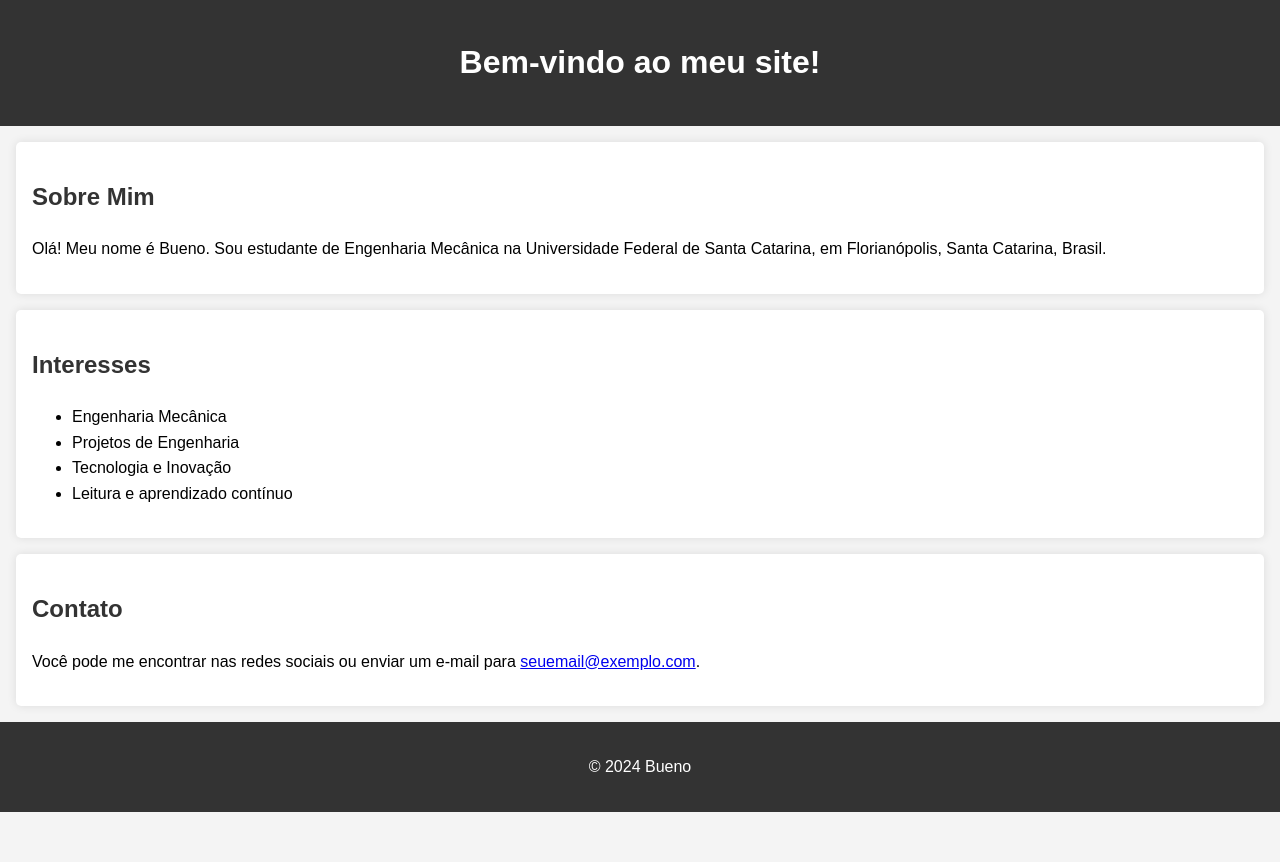
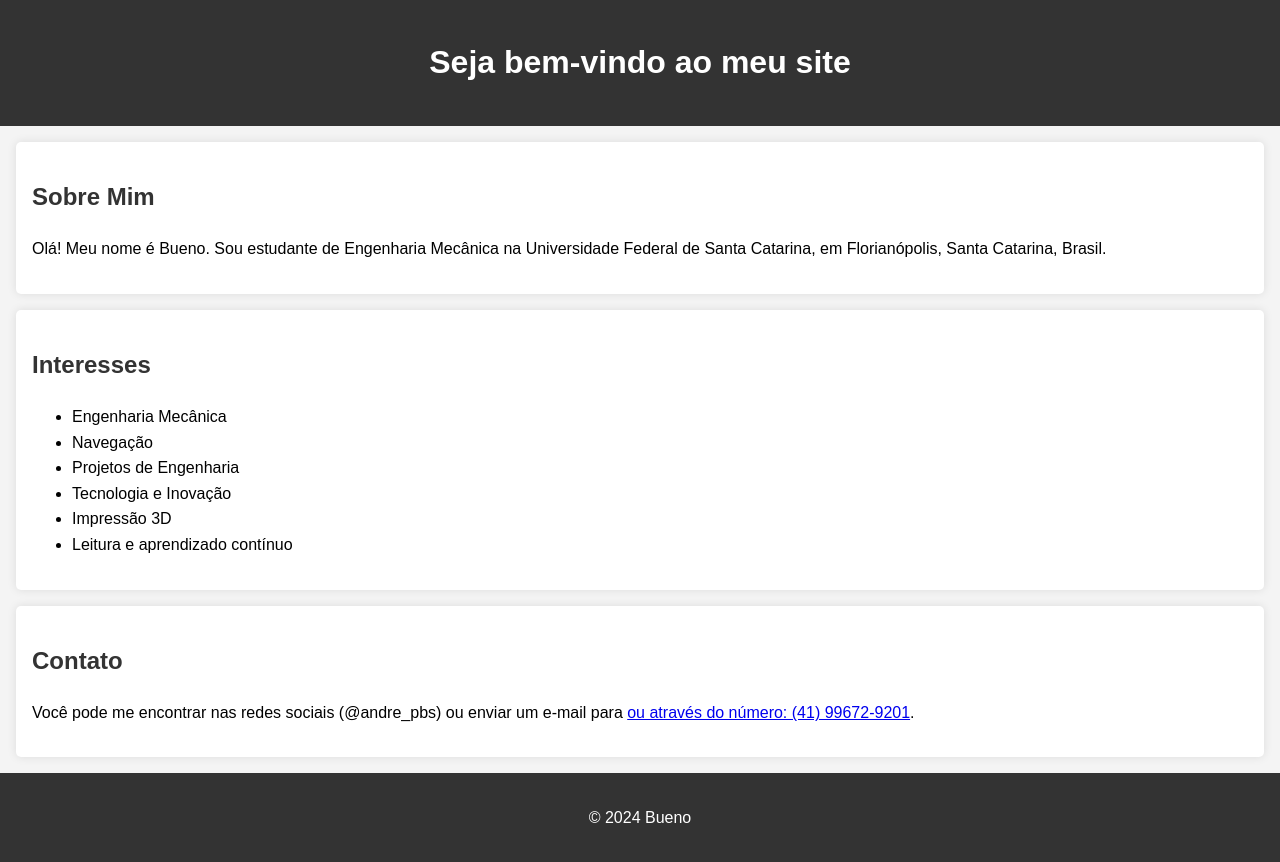
Before and after one commit to APBueno/My-Profile, a plain HTML site: page index.html in a window 1280 px wide. Before the commit the page ends 812 px from the top, so only its background shows below. Drawn offline with Linux system fonts and the light colour scheme.

Commit message:
Update index.html

```diff
--- a/index.html
+++ b/index.html
@@ -8,7 +8,7 @@
 </head>
 <body>
     <header>
-        <h1>Bem-vindo ao meu site!</h1>
+        <h1>Seja bem-vindo ao meu site</h1>
     </header>
     <section id="sobre-mim">
         <h2>Sobre Mim</h2>
@@ -17,15 +17,18 @@
     <section id="interesses">
         <h2>Interesses</h2>
         <ul>
+
             <li>Engenharia Mecânica</li>
+            <li>Navegação</li>
             <li>Projetos de Engenharia</li>
             <li>Tecnologia e Inovação</li>
+            <li>Impressão 3D</li>
             <li>Leitura e aprendizado contínuo</li>
         </ul>
     </section>
     <section id="contato">
         <h2>Contato</h2>
-        <p>Você pode me encontrar nas redes sociais ou enviar um e-mail para <a href="mailto:seuemail@exemplo.com">seuemail@exemplo.com</a>.</p>
+        <p>Você pode me encontrar nas redes sociais (@andre_pbs) ou enviar um e-mail para <a href="mailto:andrepbueno@hotmail.com"> ou através do número: (41) 99672-9201</a>.</p>
     </section>
     <footer>
         <p>&copy; 2024 Bueno</p>
```
